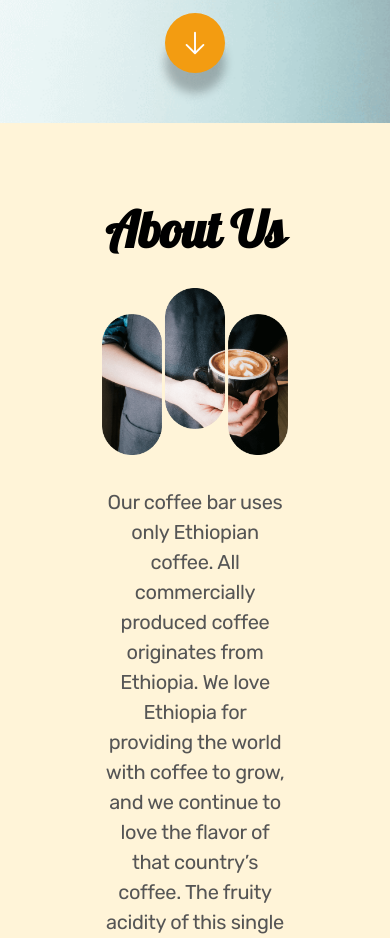
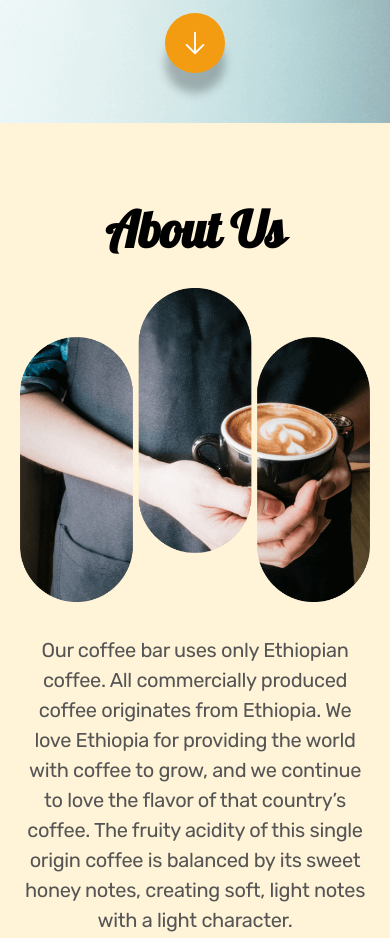
Before and after one commit to asadbekabdulhamidov/cofee_landing--page, a plain HTML site: page index.html in a window 390 px wide. Shown: the part 1000-1938 px from the top of the page. Drawn offline with Linux system fonts and the light colour scheme.

Commit message:
about section padding left rigth

```diff
--- a/css/main.css
+++ b/css/main.css
@@ -592,6 +592,10 @@ a:hover {
 }
 
 @media (max-width: 600px) {
+  .about {
+    padding-left: 1rem;
+    padding-right: 1rem;
+  }
   .about__container .about__content {
     text-align: center;
   }
@@ -614,6 +618,11 @@ a:hover {
 }
 
 @media (max-width: 488px) {
+  .about {
+    padding-left: 0;
+    padding-right: 0;
+  }
+
   .feature__card {
     border-bottom: 2px solid #fff4d8;
     padding: 2rem;
```
